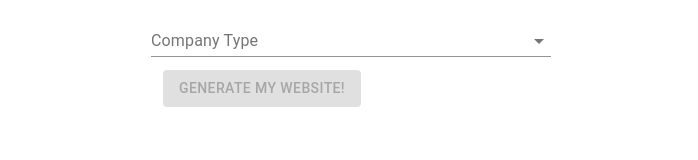
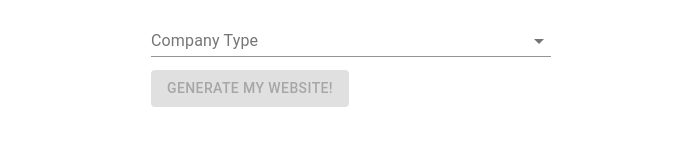
Before and after one commit to Drewbi/startify, a Next.js app: page / in a window 1280 px wide. Shown: the part 360-520 px from the top of the page, without its empty margins (289-987 px from the left). Built offline with nearby package versions, Linux system fonts and the light colour scheme.

Commit message:
removing button styling

```diff
--- a/pages/index.tsx
+++ b/pages/index.tsx
@@ -66,7 +66,6 @@ const Home: React.FC = () => {
                   />
 
                   <Button
-                    style={{ marginLeft: '12px' }}
                     variant="contained"
                     color="primary"
                     disabled={!dirty || !isValid}
```
